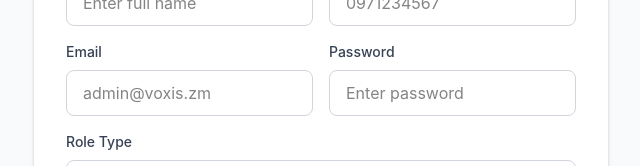
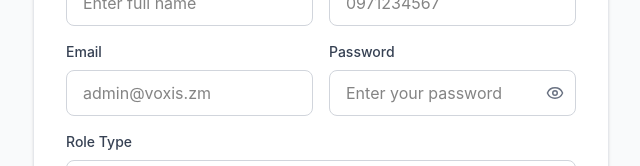
Before and after one commit to priyanshimactosys-glitch/Admin_panel, a React (Vite) app: page /signup in a window 1280 px wide. Shown: the part 366-532 px from the top of the page, without its empty margins (319-959 px from the left). Built offline with nearby package versions, Linux system fonts and the light colour scheme.

Commit message:
signup and login

```diff
--- a/package.json
+++ b/package.json
@@ -47,7 +47,7 @@
     "date-fns": "3.6.0",
     "embla-carousel-react": "8.6.0",
     "input-otp": "1.4.2",
-    "lucide-react": "0.487.0",
+    "lucide-react": "^0.487.0",
     "motion": "12.23.24",
     "next-themes": "0.4.6",
     "react-day-picker": "8.10.1",
--- a/src/app/pages/Login.tsx
+++ b/src/app/pages/Login.tsx
@@ -1,7 +1,7 @@
 import { useState, FormEvent } from "react";
 import { useNavigate } from "react-router";
 import { loginUser } from "../../services/auth/authService";
-
+import { Eye, EyeOff } from "lucide-react";
 export default function Login() {
   const navigate = useNavigate();
 
@@ -13,7 +13,7 @@
 
   const [isLoading, setIsLoading] = useState(false);
   const [errorMsg, setErrorMsg] = useState("");
-
+const [showPassword, setShowPassword] = useState(false);
   const handleSubmit = async (e: FormEvent) => {
     e.preventDefault();
     setIsLoading(true);
@@ -107,17 +107,27 @@
               >
                 Password
               </label>
+               <div className="relative">
     <input
       id="password"
-                type="password"
+      type={showPassword ? "text" : "password"}
       value={formData.password}
       onChange={(e) =>
         setFormData({ ...formData, password: e.target.value })
       }
-                className="w-full px-4 py-2.5 border border-gray-300 rounded-lg focus:ring-2 focus:ring-blue-500 focus:border-blue-500 outline-none transition-colors"
+      className="w-full px-4 py-2.5 pr-10 border border-gray-300 rounded-lg focus:ring-2 focus:ring-blue-500 focus:border-blue-500 outline-none transition-colors"
       placeholder="Enter your password"
       required
     />
+
+    <button
+      type="button"
+      onClick={() => setShowPassword(!showPassword)}
+      className="absolute right-3 top-1/2 -translate-y-1/2 text-gray-500 hover:text-gray-700"
+    >
+      {showPassword ? <EyeOff size={18} /> : <Eye size={18} />}
+    </button>
+  </div>
             </div>
 
             {errorMsg && (
--- a/src/app/pages/Signup.tsx
+++ b/src/app/pages/Signup.tsx
@@ -1,7 +1,7 @@
 import { useState, FormEvent } from "react";
 import { useNavigate } from "react-router";
 import { signupUser } from "../../services/auth/authService";
-
+import { Eye, EyeOff } from "lucide-react";
 /* ================= TYPES ================= */
 
 type RoleType =
@@ -43,7 +43,7 @@
     const [isLoading, setIsLoading] = useState(false);
     const [errorMsg, setErrorMsg] = useState("");
     const [successMsg, setSuccessMsg] = useState("");
-
+    const [showPassword, setShowPassword] = useState(false);
     /* ================= SUBMIT ================= */
 
     const handleSubmit = async (e: FormEvent) => {
@@ -152,19 +152,30 @@
 
                             {/* PASSWORD */}
                             <div>
-                                <label className="block text-sm font-medium text-gray-700 mb-2">
+                                <label htmlFor="password" className="block text-sm font-medium text-gray-700 mb-2">
                                     Password
                                 </label>
+                                <div className="relative">
                                     <input
-                                    type="password"
+                                        id="password"
+                                        type={showPassword ? "text" : "password"}
                                         value={formData.password}
                                         onChange={(e) =>
                                             setFormData({ ...formData, password: e.target.value })
                                         }
-                                    className="w-full px-4 py-2.5 border border-gray-300 rounded-lg focus:ring-2 focus:ring-blue-500"
-                                    placeholder="Enter password"
+                                        className="w-full px-4 py-2.5 pr-10 border border-gray-300 rounded-lg focus:ring-2 focus:ring-blue-500 focus:border-blue-500 outline-none transition-colors"
+                                        placeholder="Enter your password"
                                         required
                                     />
+
+                                    <button
+                                        type="button"
+                                        onClick={() => setShowPassword(!showPassword)}
+                                        className="absolute right-3 top-1/2 -translate-y-1/2 text-gray-500 hover:text-gray-700"
+                                    >
+                                        {showPassword ? <EyeOff size={18} /> : <Eye size={18} />}
+                                    </button>
+                                </div>
                             </div>
 
                             {/* ROLE (full width) */}
```
Also changed, not shown: 1 other file (tests, documents, lock files or other folders). Lines whose indentation alone changed are shown as unchanged.
